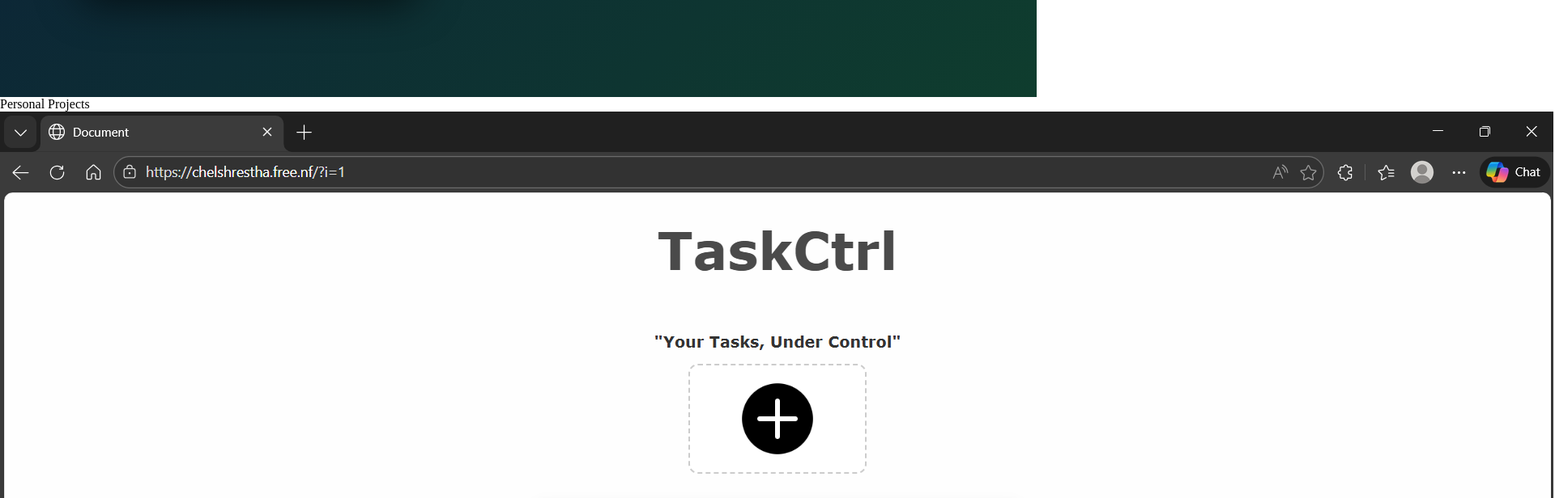
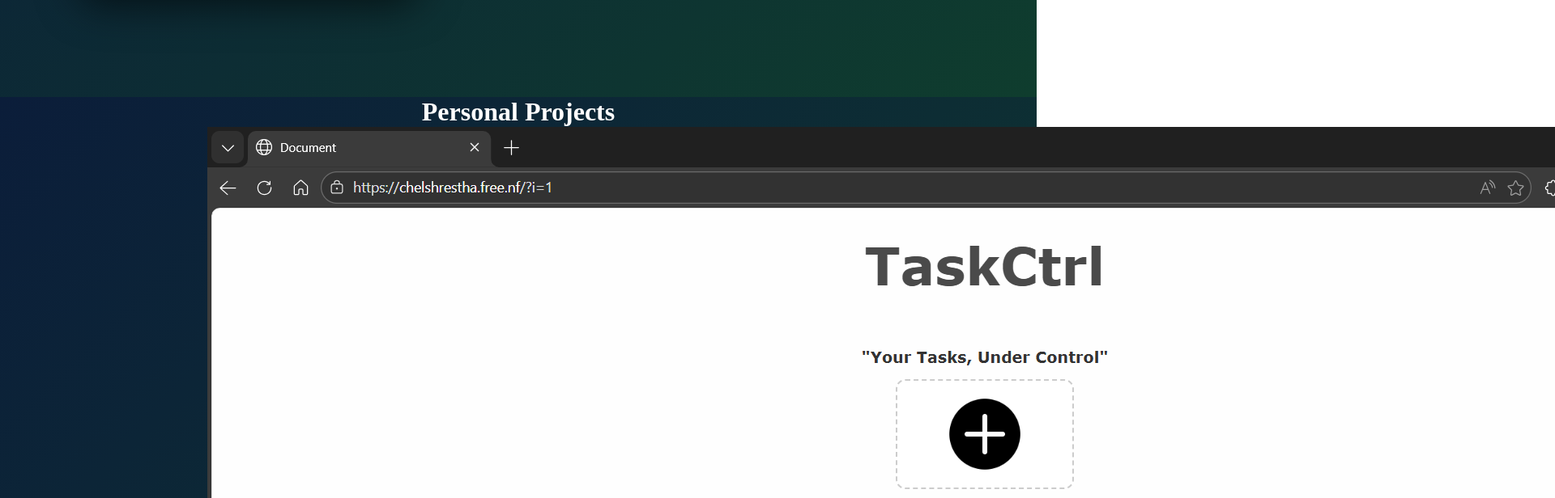
Before and after one commit to Sujal-Shrestha-SS/portfolio, a React (Vite) app in the folder my-portfolio/: page / in a window 1280 px wide. Shown: the part 1480-2096 px from the top of the page at 81% size, 1920 px wide, since content can reach past the window. Built offline with nearby package versions, Linux system fonts and the light colour scheme.

Commit message:
styling container component

```diff
--- a/my-portfolio/src/components/Projects.jsx
+++ b/my-portfolio/src/components/Projects.jsx
@@ -4,7 +4,7 @@ import styled from 'styled-components'
 const Projects = () => {
   return (
     <Container>
-      Personal Projects
+      <Title>Personal Projects</Title>
 
       <ProjectWrapper>
 
@@ -27,8 +27,15 @@ export default Projects
 
 const Container = styled.div`
   min-height: 100vh;
+  background: linear-gradient(135deg, #0b1d3a, #0f3d2e);
+  color: white;
+  display: flex;
+  flex-direction: column;
+  align-items: center;
 `
+const Title = styled.h1`
 
+`
 const ProjectWrapper = styled.div`
   width: 60%;
 `
```
